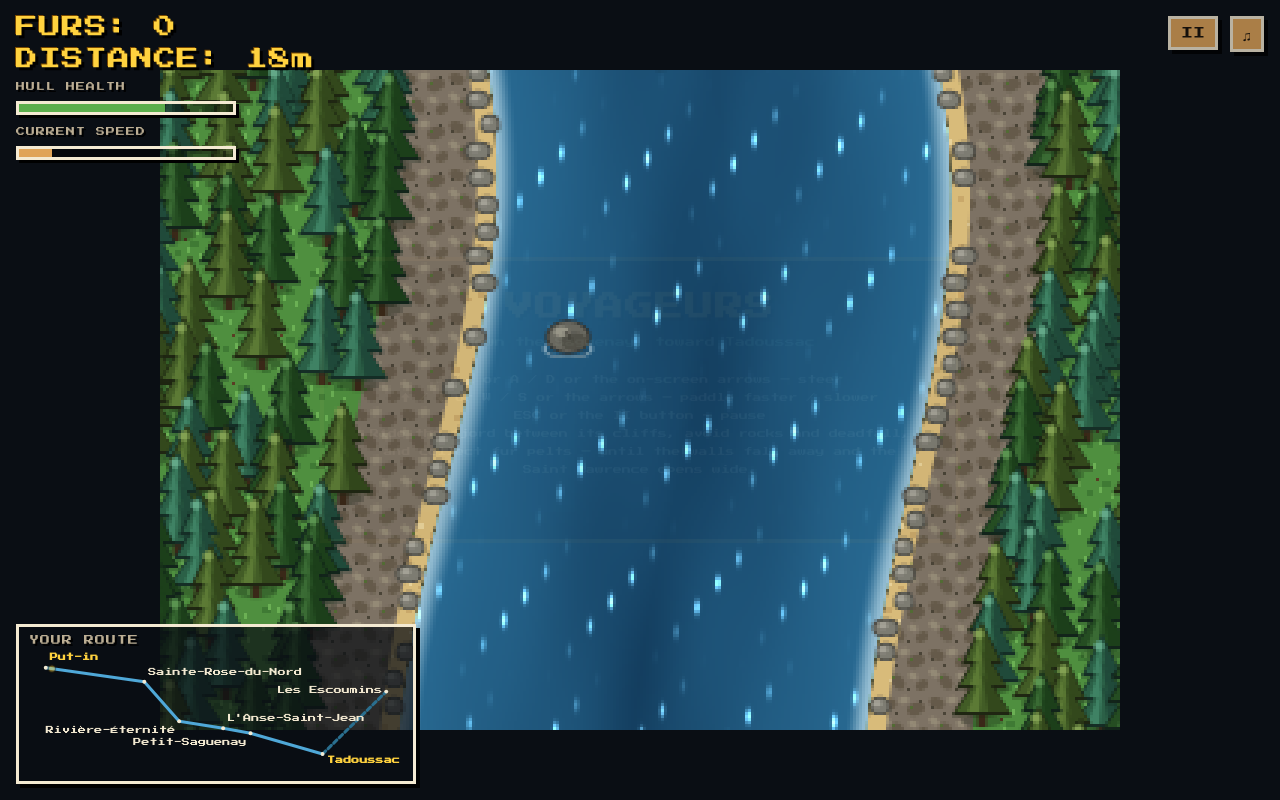
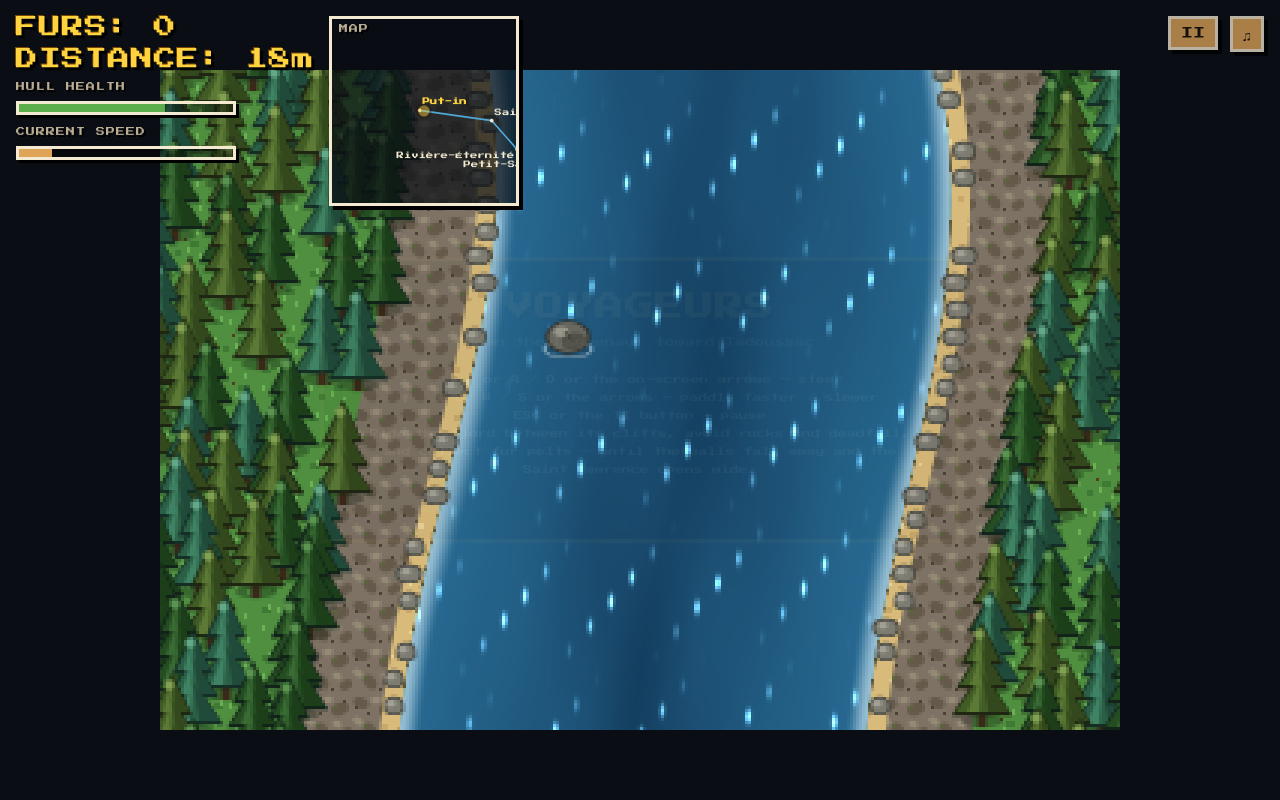
Before and after one commit to markcoatsworth/voyageurs, a website built with Vite: page index.html in a window 1280 px wide. Built offline with nearby package versions, Linux system fonts and the light colour scheme; animation ran at ten frames a second.

Commit message:
Reposition minimap, extend route to Sept-Iles, add damage sound
- Minimap moved to a square shape in the top-left corner (alongside the
  stats HUD), overlaying the game canvas like the rest of the HUD rather
  than reserving space from it. Redesigned as a moving map: a fixed-size
  window panning to stay centered on the canoe, since the route is now far
  too long to show all at once. Current-position marker enlarged
  (r 1.6->3.2) so it's actually visible against the route line.
- Route extended past Tadoussac with six real Cote-Nord waypoints
  (Forestville, Baie-Comeau, Godbout, Baie-Trinite, Port-Cartier,
  Sept-Iles), ~400 real km, automatically playable as villages via the
  existing procedural layout system. ESTUARY_SPAN_DISTANCE bumped
  400->2400 so this stretch is the bigger part of the journey.
- New playDamageBoop() sfx cue (a short downward two-note blip, synthesized
  the same way as the existing capsize horn/pelt chime) on any hit that
  doesn't sink the canoe; a fatal hit still plays only the capsize horn.

Co-Authored-By: Claude Sonnet 5 <noreply@anthropic.com>
Claude-Session: https://claude.ai/code/session_01DEo488mxkCepoHheBCF5jZ

```diff
--- a/index.html
+++ b/index.html
@@ -27,6 +27,10 @@
       <button type="button" id="dpad-down" class="dpad-btn dpad-down" title="Down">&#9660;</button>
     </div>
 
+    <!-- The stats block and the minimap (appended here by main.js) share
+         this corner: a flex row that wraps to a column on a narrow/portrait
+         screen instead of the two overlapping. -->
+    <div id="corner-panel">
       <div id="hud" class="hidden">
         <div id="hud-score">FURS: 0</div>
         <div id="hud-distance">DISTANCE: 0m</div>
@@ -34,6 +38,7 @@
         <div id="hud-health-wrap"><div id="hud-health-fill"></div></div>
         <div id="hud-speed-label">CURRENT SPEED</div>
         <div id="hud-speed-wrap"><div id="hud-speed-fill"></div></div>
+      </div>
     </div>
 
     <div id="damage-flash"></div>
--- a/src/game.js
+++ b/src/game.js
@@ -3,7 +3,7 @@ import { worldToScreen, CANOE_SCREEN_X, CANOE_SCREEN_Y, CANVAS_WIDTH, CANVAS_HEI
 import { drawBanks, drawWaterFallback } from './twod/terrain.js';
 import { drawWhales } from './twod/whales.js';
 import { createCanoeSprites } from './twod/canoe.js';
-import { playCapsizeHorn, playPeltChime } from './twod/sfx.js';
+import { playCapsizeHorn, playPeltChime, playDamageBoop } from './twod/sfx.js';
 import { getDockHit, DOCK_HIT_Z } from './twod/villages.js';
 import { createVillageScene } from './twod/villageScene.js';
 import { isTouchPrimary } from './twod/touchControls.js';
@@ -212,6 +212,9 @@ export class Game {
       () => this.ui.damageFlash.classList.remove('show'),
       DAMAGE_FLASH_TIME * 1000
     );
+    // The capsize horn (gameOver, below) already covers the fatal hit —
+    // playing this too would just stack a second cue on top of it.
+    if (this.health > 0) playDamageBoop();
     if (this.health <= 0) this.gameOver();
   }
 
--- a/src/main.js
+++ b/src/main.js
@@ -69,11 +69,13 @@ const obstacles = createObstacleField(world);
 const input = new Input();
 createTouchControls(input);
 
-// Outside the game canvas entirely (fixed to the viewport, not #screen) —
-// see twod/minimap.js for why it's a real, geographically-placed route
-// rather than an invented shape.
+// Floats in the top-left corner alongside the stats HUD (#corner-panel in
+// index.html/style.css), over the game canvas rather than reserving space
+// from it — same overlay treatment as the stats text and the mute/pause
+// buttons. See twod/minimap.js for why it's a real, geographically-placed
+// route rather than an invented shape.
 const minimap = createMinimap();
-document.body.appendChild(minimap.el);
+document.getElementById('corner-panel').appendChild(minimap.el);
 
 const ui = {
   hud: document.getElementById('hud'),
--- a/src/river/route.js
+++ b/src/river/route.js
@@ -1,9 +1,10 @@
 // Shared geography for the river's real waypoints — the Saguenay Fjord from
-// La Baie down to Tadoussac, then into the Saint Lawrence estuary. Used by
-// both the minimap (drawing the route + marker) and the village system
-// (placing villages at the exact same real-world points along the actual
-// playable river), so "you're at Tadoussac" means the same thing on the
-// minimap and in the game world. Coordinates and their sources:
+// La Baie down to Tadoussac, then the Saint Lawrence's North Shore (Côte-
+// Nord) all the way out to Sept-Îles. Used by both the minimap (drawing the
+// route + marker) and the village system (placing villages at the exact
+// same real-world points along the actual playable river), so "you're at
+// Tadoussac" means the same thing on the minimap and in the game world.
+// Coordinates and their sources:
 //   La Baie              48°25′42″N 71°03′44″W  https://en.wikipedia.org/wiki/La_Baie
 //   Sainte-Rose-du-Nord   48°23′N   70°35′W      https://en.wikipedia.org/wiki/Sainte-Rose-du-Nord,_Quebec
 //   Rivière-Éternité      48°15′20″N 70°24′50″W  https://en.wikipedia.org/wiki/Rivi%C3%A8re-%C3%89ternit%C3%A9
@@ -11,6 +12,12 @@
 //   Petit-Saguenay        48°13′N   70°04′W      https://en.wikipedia.org/wiki/Petit-Saguenay
 //   Tadoussac             48°09′N   69°43′W      https://en.wikipedia.org/wiki/Tadoussac
 //   Les Escoumins         48°21′05″N 69°24′27″W  https://en.wikipedia.org/wiki/Les_Escoumins
+//   Forestville           48°44′33″N 69°05′24″W  https://en.wikipedia.org/wiki/Forestville,_Quebec
+//   Baie-Comeau           49°13′12″N 68°09′00″W  https://en.wikipedia.org/wiki/Baie-Comeau
+//   Godbout               49°17′24″N 67°35′24″W  https://en.wikipedia.org/wiki/Godbout,_Quebec
+//   Baie-Trinité          49°25′12″N 67°20′24″W  https://en.wikipedia.org/wiki/Baie-Trinit%C3%A9
+//   Port-Cartier          50°01′48″N 66°52′12″W  https://en.wikipedia.org/wiki/Port-Cartier,_Quebec
+//   Sept-Îles             50°12′00″N 66°22′48″W  https://en.wikipedia.org/wiki/Sept-%C3%8Eles,_Quebec
 import { MOUTH_DISTANCE } from './path.js';
 
 // labelPos hand-places each minimap label clear of the route line and the
@@ -26,15 +33,31 @@ export const FJORD_WAYPOINTS = [
   { name: 'Tadoussac', lat: 48.1500, lon: -69.7170, label: 'Tadoussac', labelPos: { dx: 1.6, dy: 3.4, anchor: 'start' } },
 ];
 // The game world has no fixed "end" the way the fjord has Tadoussac — past
-// the mouth it's open-ended estuary. This is just the real next stretch of
-// coast to place a village/draw the marker continuing onto.
+// the mouth it's the open Saint Lawrence, hugging the North Shore all the
+// way out to Sept-Îles. These are real Côte-Nord towns strung along that
+// coast (roughly Route 138), each placed by its real lat/lon same as the
+// fjord waypoints above, just spaced much further apart in reality — see
+// ESTUARY_SPAN_DISTANCE below for how that maps onto game-world distance.
 export const ESTUARY_WAYPOINTS = [
   { name: 'Les Escoumins', lat: 48.3514, lon: -69.4075, labelPos: { dx: -1.4, dy: 0.9, anchor: 'end' } },
+  { name: 'Forestville', lat: 48.7425, lon: -69.0900, labelPos: { dx: 1.4, dy: -2.2, anchor: 'start' } },
+  { name: 'Baie-Comeau', lat: 49.2200, lon: -68.1500, labelPos: { dx: -1.4, dy: 4.6, anchor: 'end' } },
+  { name: 'Godbout', lat: 49.2900, lon: -67.5900, labelPos: { dx: 1.4, dy: -2.2, anchor: 'start' } },
+  { name: 'Baie-Trinité', lat: 49.4200, lon: -67.3400, labelPos: { dx: -1.4, dy: 4.6, anchor: 'end' } },
+  { name: 'Port-Cartier', lat: 50.0300, lon: -66.8700, labelPos: { dx: 1.4, dy: -2.2, anchor: 'start' } },
+  { name: 'Sept-Îles', lat: 50.2000, lon: -66.3800, label: 'Sept-Îles', labelPos: { dx: -1.4, dy: 4.6, anchor: 'end' } },
 ];
 // How much further downstream (game world units) it takes to cross the
-// drawn estuary stretch after the mouth, before the minimap marker holds at
-// its end.
-export const ESTUARY_SPAN_DISTANCE = 400;
+// whole drawn Côte-Nord stretch after the mouth, before the minimap marker
+// holds at its end. The real coastline this now covers (Tadoussac to
+// Sept-Îles, ~400km) is roughly 7x the length of the whole fjord run, but
+// this deliberately isn't scaled up 1:1 with that — cumulativeForFlowDistance
+// below reparametrizes real distance onto this fixed span, so waypoints stay
+// correctly spaced *relative to each other* regardless of what this number
+// is; it only controls how long the stretch takes to paddle. 2400 (~2.7x
+// the fjord's 900) makes it the clearly bigger part of the journey without
+// turning a play session into an hour of open water. Tune freely.
+export const ESTUARY_SPAN_DISTANCE = 2400;
 
 export const ROUTE = [...FJORD_WAYPOINTS, ...ESTUARY_WAYPOINTS];
 
--- a/src/style.css
+++ b/src/style.css
@@ -43,14 +43,29 @@ html, body {
   display: none !important;
 }
 
-#hud {
+/* Shares the top-left corner with the minimap (twod/minimap.js, appended
+   here in main.js) — a flex row that wraps to a column on a narrow/portrait
+   screen, so the two sit side by side where there's width for it and stack
+   instead of overflowing off-screen where there isn't. Like the stats text
+   and the mute/pause buttons, this floats *over* the game canvas rather
+   than reserving space from it — the canvas is always full size. */
+#corner-panel {
   position: absolute;
   top: 16px;
   left: 16px;
-  right: 16px;
+  /* No `right`/width — this must shrink-to-fit its content instead of
+     stretching full-width, or it wraps to a column unconditionally. */
+  display: flex;
+  flex-wrap: wrap;
+  align-items: flex-start;
+  gap: 14px;
+}
+
+#hud {
   display: flex;
   flex-direction: column;
   gap: 10px;
+  flex: 0 0 auto;
 }
 
 #hud-score,
@@ -286,9 +301,9 @@ button:hover {
 /* An arrow D-pad for touch devices — hidden on anything with a precise
    pointer (mouse/trackpad), shown only where hover:none + pointer:coarse
    both hold, which reliably means "touch is the primary input" rather than
-   just "the screen happens to be small." Bottom-right so it never overlaps
-   the minimap's bottom-left corner. Four independent buttons rather than a
-   drag stick — see touchControls.js for why. */
+   just "the screen happens to be small." Bottom-right, opposite the
+   top-left corner panel (stats + minimap). Four independent buttons rather
+   than a drag stick — see touchControls.js for why. */
 #touch-dpad {
   display: none;
   position: fixed;
@@ -337,31 +352,39 @@ button:hover {
 }
 
 /* The real-world locator map (twod/minimap.js) — deliberately outside the
-   game canvas/HUD, always visible, never intercepting clicks. */
+   game canvas/HUD, always visible, never intercepting clicks. Square (not
+   the old wide rectangle) since it's now a fixed-size window that pans
+   with the canoe instead of showing the whole route at once — see
+   minimap.js. aspect-ratio, not a hard-coded height, so the clamp() below
+   is the only place its size is chosen. */
 #minimap {
-  position: fixed;
-  left: 16px;
-  bottom: 16px;
-  width: min(400px, calc(100vw - 32px));
+  position: relative;
+  width: clamp(120px, 20vw, 190px);
+  aspect-ratio: 1 / 1;
+  flex: 0 0 auto;
   background: rgba(10, 14, 20, 0.72);
   border: 3px solid #f4ead2;
   box-shadow: 4px 4px 0 #000;
-  padding: 8px 10px 10px;
   pointer-events: none;
 }
 
+/* Floats over the map itself (rather than sitting above it in normal flow)
+   so adding it doesn't grow the box past a true square. */
 #minimap-title {
-  font-size: 10px;
+  position: absolute;
+  top: 5px;
+  left: 7px;
+  font-size: 9px;
   color: #bcae94;
   text-shadow: 2px 2px 0 #000;
   letter-spacing: 1px;
-  margin-bottom: 6px;
+  z-index: 1;
 }
 
 #minimap svg {
   display: block;
   width: 100%;
-  height: auto;
+  height: 100%;
 }
 
 #minimap-marker {
@@ -373,15 +396,6 @@ button:hover {
   50% { opacity: 0.45; }
 }
 
-/* Placed after the base #minimap rule (same specificity, later wins) so
-   this actually overrides it on touch devices — leaves clear room for the
-   joystick in the opposite corner instead of overlapping it. */
-@media (hover: none) and (pointer: coarse) {
-  #minimap {
-    width: min(220px, 42vw);
-  }
-}
-
 button:active {
   transform: translate(2px, 2px);
   box-shadow: 2px 2px 0 #000;
--- a/src/twod/minimap.js
+++ b/src/twod/minimap.js
@@ -1,18 +1,25 @@
 // A small always-on-screen locator map, fixed outside the game canvas, that
 // shows the canoe's position on the *real* Saguenay Fjord and (once past
-// Tadoussac) the real Saint Lawrence estuary — not a schematic invented
+// Tadoussac) the real Saint Lawrence North Shore — not a schematic invented
 // shape. The route (waypoints, projection, cumulative distance) lives in
 // river/route.js, shared with the in-game villages so the two agree on
 // where everything is.
+//
+// The route now runs the fjord plus ~400km of Côte-Nord coastline out to
+// Sept-Îles — far too much ground to show at a legible scale all at once in
+// a small corner widget. So unlike the old design (the whole route drawn
+// once, a marker crawling along it), this is a *moving* map: a fixed-size
+// square window that stays centered on the canoe, panning across a route
+// drawn once in absolute map-projection coordinates. Panning is just moving
+// the SVG viewBox — the route/label markup itself never needs rebuilding.
 import { FJORD_WAYPOINTS, points, pointAtCumulative, cumulativeForFlowDistance } from '../river/route.js';
 
-const PAD = 6; // km of margin around the route inside the SVG viewBox
-const xs = points.map((p) => p.x);
-const ys = points.map((p) => p.y);
-const minX = Math.min(...xs) - PAD;
-const minY = Math.min(...ys) - PAD;
-const viewW = Math.max(...xs) - minX + PAD;
-const viewH = Math.max(...ys) - minY + PAD;
+// Width/height of the visible window, in the same km-equivalent units as
+// the projected route points. Picked against the real gaps between
+// waypoints (10-87km along the Côte-Nord stretch) so at least one
+// neighbouring stop is usually in view, without zooming out so far the
+// fjord's tightly-spaced villages all blur together at the start.
+const VIEW_SIZE = 90;
 
 const SVG_NS = 'http://www.w3.org/2000/svg';
 function svgEl(tag, attrs) {
@@ -27,28 +34,30 @@ export function createMinimap() {
 
   const title = document.createElement('div');
   title.id = 'minimap-title';
-  title.textContent = 'YOUR ROUTE';
+  title.textContent = 'MAP';
   wrap.appendChild(title);
 
   // width/height are set in CSS (#minimap svg), not here — SVG's own
-  // width/height attributes don't accept "auto" the way CSS does.
+  // width/height attributes don't accept "auto"/percentages the way CSS
+  // does. The viewBox itself is set per-frame in update() below, since it's
+  // what pans; this initial value just avoids a blank flash before the
+  // first update() call.
   const svg = svgEl('svg', {
-    viewBox: `0 0 ${viewW.toFixed(2)} ${viewH.toFixed(2)}`,
+    viewBox: `0 0 ${VIEW_SIZE} ${VIEW_SIZE}`,
   });
 
-  const toSvg = (p) => ({ x: p.x - minX, y: p.y - minY });
-
   // The route itself, fjord and estuary as one continuous line (a subtly
-  // different color past Tadoussac reads as "you've left the fjord").
-  const fjordPts = points.slice(0, FJORD_WAYPOINTS.length).map(toSvg);
-  const estuaryPts = points.slice(FJORD_WAYPOINTS.length - 1).map(toSvg);
+  // different color past Tadoussac reads as "you've left the fjord"),
+  // drawn once in absolute map-projection coordinates.
+  const fjordPts = points.slice(0, FJORD_WAYPOINTS.length);
+  const estuaryPts = points.slice(FJORD_WAYPOINTS.length - 1);
   const toPath = (pts) => pts.map((p, i) => `${i === 0 ? 'M' : 'L'}${p.x.toFixed(2)},${p.y.toFixed(2)}`).join(' ');
 
   svg.appendChild(svgEl('path', {
     d: toPath(fjordPts),
     fill: 'none',
     stroke: '#4fa8d8',
-    'stroke-width': 1.1,
+    'stroke-width': 0.8,
     'stroke-linejoin': 'round',
     'stroke-linecap': 'round',
   }));
@@ -56,23 +65,24 @@ export function createMinimap() {
     d: toPath(estuaryPts),
     fill: 'none',
     stroke: '#2a6f8f',
-    'stroke-width': 1.1,
+    'stroke-width': 0.8,
     'stroke-linejoin': 'round',
     'stroke-linecap': 'round',
-    'stroke-dasharray': '1.6,1.2',
+    'stroke-dasharray': '2,1.5',
   }));
 
-  // Waypoint dots, every one labeled with its real name.
+  // Waypoint dots, every one labeled with its real name, in absolute
+  // projection coordinates — the panning viewBox brings each into view as
+  // the canoe approaches it.
   for (const p of points) {
-    const sp = toSvg(p);
-    svg.appendChild(svgEl('circle', { cx: sp.x, cy: sp.y, r: 0.7, fill: '#f4ead2' }));
+    svg.appendChild(svgEl('circle', { cx: p.x, cy: p.y, r: 0.9, fill: '#f4ead2' }));
     const label = p.label || p.name;
     const pos = p.labelPos || { dx: 1.4, dy: -2.2, anchor: 'start' };
     const text = svgEl('text', {
-      x: sp.x + pos.dx,
-      y: sp.y + pos.dy,
+      x: p.x + pos.dx,
+      y: p.y + pos.dy,
       fill: p.label ? '#ffd23f' : '#f4ead2',
-      'font-size': 2.9,
+      'font-size': 3.6,
       'font-weight': p.label ? 700 : 400,
       'text-anchor': pos.anchor,
     });
@@ -80,7 +90,7 @@ export function createMinimap() {
     svg.appendChild(text);
   }
 
-  const marker = svgEl('circle', { r: 1.3, fill: '#ffd23f', stroke: '#1a1208', 'stroke-width': 0.4 });
+  const marker = svgEl('circle', { r: 3.2, fill: '#ffd23f', stroke: '#1a1208', 'stroke-width': 0.8 });
   marker.id = 'minimap-marker';
   svg.appendChild(marker);
 
@@ -89,9 +99,11 @@ export function createMinimap() {
   return {
     el: wrap,
     update(flowDistance) {
-      const p = toSvg(pointAtCumulative(cumulativeForFlowDistance(flowDistance)));
+      const p = pointAtCumulative(cumulativeForFlowDistance(flowDistance));
       marker.setAttribute('cx', p.x.toFixed(2));
       marker.setAttribute('cy', p.y.toFixed(2));
+      const half = VIEW_SIZE / 2;
+      svg.setAttribute('viewBox', `${(p.x - half).toFixed(2)} ${(p.y - half).toFixed(2)} ${VIEW_SIZE} ${VIEW_SIZE}`);
     },
   };
 }
```
Also changed, not shown: src/twod/sfx.js (+34 -0 lines). Lines whose indentation alone changed are shown as unchanged.
